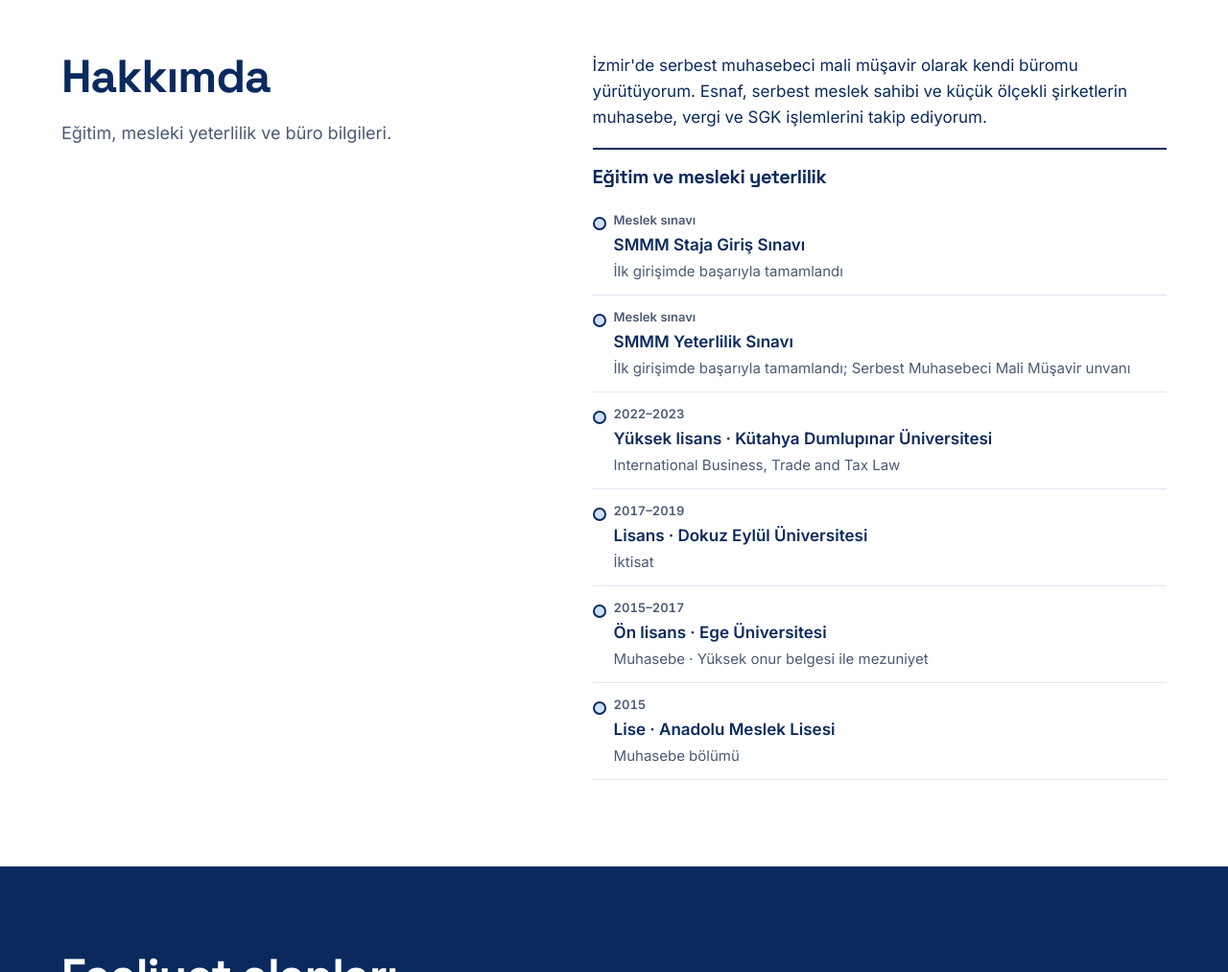
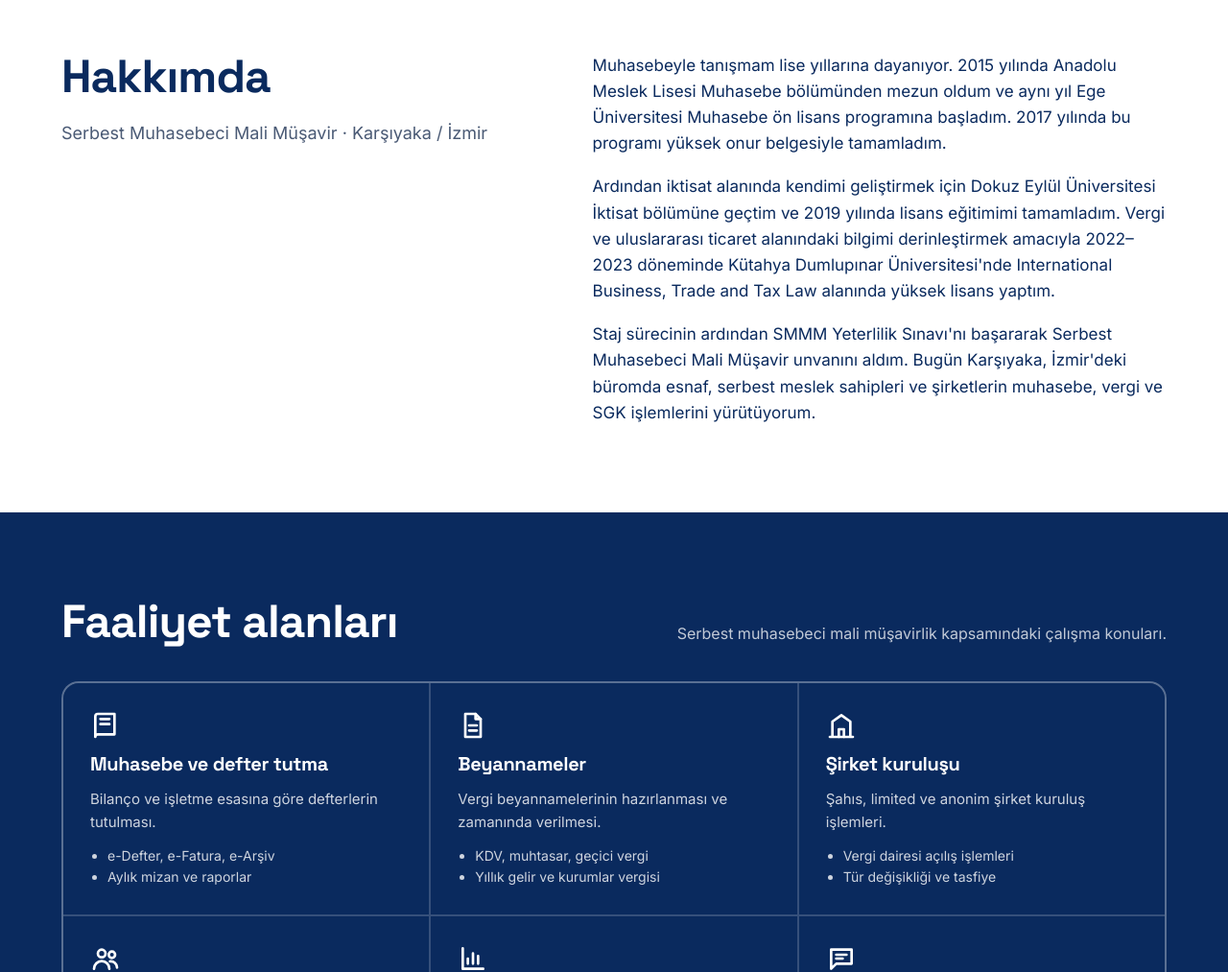
Before and after one commit to SmmmYagmur/SmmmYagmur.github.io, a plain HTML site: page index.html in a window 1280 px wide. Shown: the part 840-1853 px from the top of the page at 96% size. Drawn offline with Linux system fonts and the light colour scheme.

Commit message:
Hakkımda bölümü paragraf olarak yeniden yazıldı
Co-Authored-By: Claude Opus 5.5 <noreply@anthropic.com>
Claude-Session: https://claude.ai/code/session_01Pr6sDJmMQ4qo3Tm7wpT7rm

```diff
--- a/index.html
+++ b/index.html
@@ -375,21 +375,12 @@ footer{padding:32px max(5vw,16px);border-top:1px solid var(--line)}
   <div class="wrap about">
     <div class="about-side">
       <h2>Hakkımda</h2>
-      <p class="lead">Eğitim, mesleki yeterlilik ve büro bilgileri.</p>
+      <p class="lead">Serbest Muhasebeci Mali Müşavir · Karşıyaka / İzmir</p>
     </div>
     <div class="about-text">
-      <p>İzmir'de serbest muhasebeci mali müşavir olarak kendi büromu yürütüyorum. Esnaf, serbest meslek sahibi ve küçük ölçekli şirketlerin muhasebe, vergi ve SGK işlemlerini takip ediyorum.</p>
-      <div class="edu">
-        <h3>Eğitim ve mesleki yeterlilik</h3>
-        <ul>
-          <li><i>Meslek sınavı</i><b>SMMM Staja Giriş Sınavı</b><span>İlk girişimde başarıyla tamamlandı</span></li>
-          <li><i>Meslek sınavı</i><b>SMMM Yeterlilik Sınavı</b><span>İlk girişimde başarıyla tamamlandı; Serbest Muhasebeci Mali Müşavir unvanı</span></li>
-          <li><i>2022–2023</i><b>Yüksek lisans · Kütahya Dumlupınar Üniversitesi</b><span>International Business, Trade and Tax Law</span></li>
-          <li><i>2017–2019</i><b>Lisans · Dokuz Eylül Üniversitesi</b><span>İktisat</span></li>
-          <li><i>2015–2017</i><b>Ön lisans · Ege Üniversitesi</b><span>Muhasebe · Yüksek onur belgesi ile mezuniyet</span></li>
-          <li><i>2015</i><b>Lise · Anadolu Meslek Lisesi</b><span>Muhasebe bölümü</span></li>
-        </ul>
-      </div>
+      <p>Muhasebeyle tanışmam lise yıllarına dayanıyor. 2015 yılında Anadolu Meslek Lisesi Muhasebe bölümünden mezun oldum ve aynı yıl Ege Üniversitesi Muhasebe ön lisans programına başladım. 2017 yılında bu programı yüksek onur belgesiyle tamamladım.</p>
+      <p>Ardından iktisat alanında kendimi geliştirmek için Dokuz Eylül Üniversitesi İktisat bölümüne geçtim ve 2019 yılında lisans eğitimimi tamamladım. Vergi ve uluslararası ticaret alanındaki bilgimi derinleştirmek amacıyla 2022–2023 döneminde Kütahya Dumlupınar Üniversitesi'nde International Business, Trade and Tax Law alanında yüksek lisans yaptım.</p>
+      <p>Staj sürecinin ardından SMMM Yeterlilik Sınavı'nı başararak Serbest Muhasebeci Mali Müşavir unvanını aldım. Bugün Karşıyaka, İzmir'deki büromda esnaf, serbest meslek sahipleri ve şirketlerin muhasebe, vergi ve SGK işlemlerini yürütüyorum.</p>
     </div>
   </div>
 </section>
```
